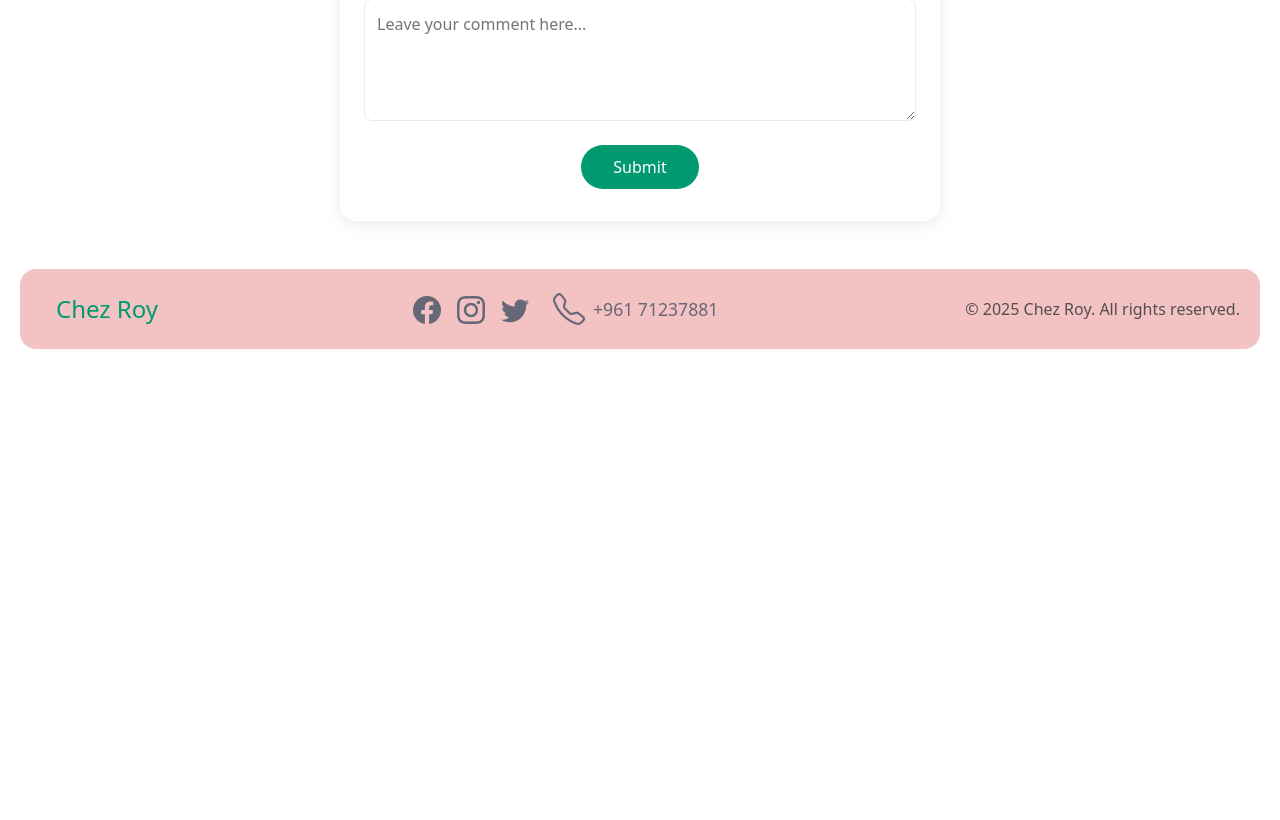
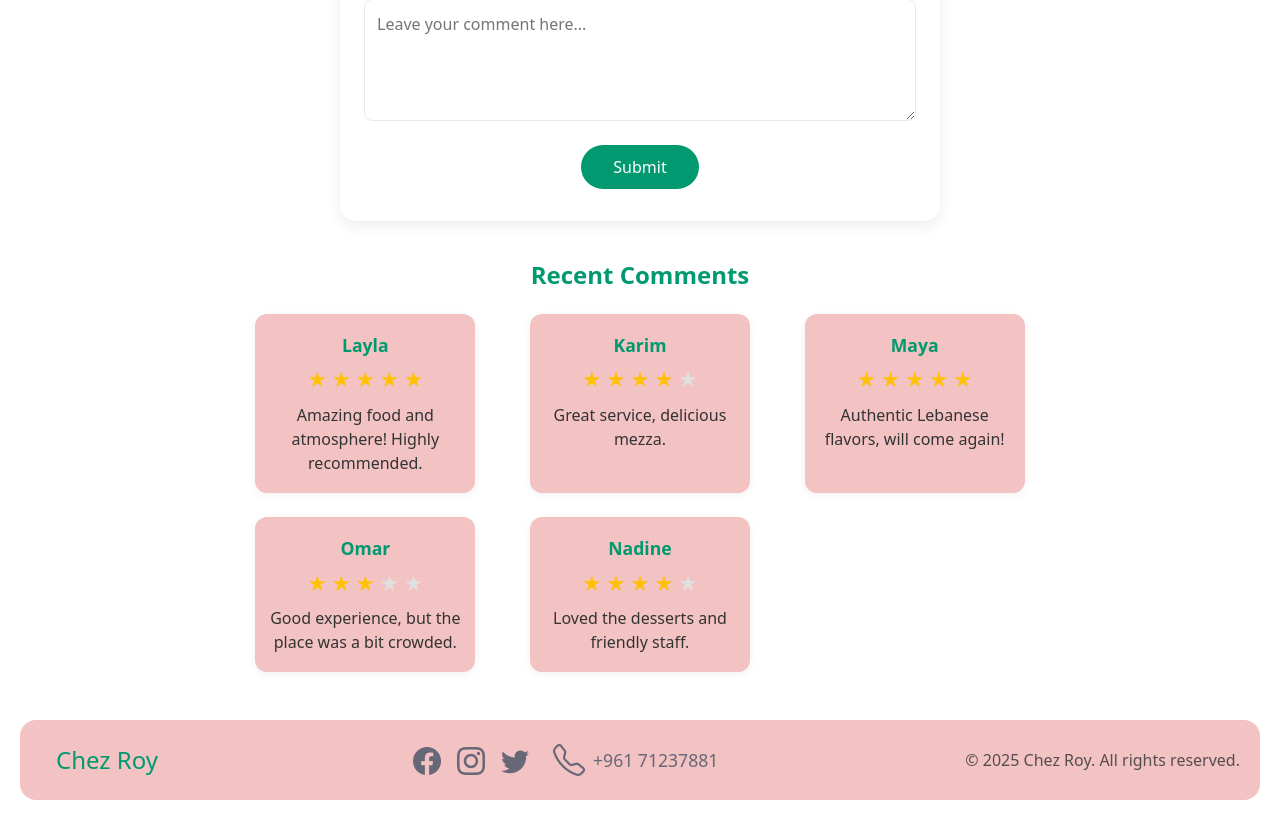
Before and after one commit to roybilain1/Restaurant, a React (Create React App) app in the folder restaurant/: page /About in a window 1280 px wide. Shown: the part 888-1708 px from the top of the page. Before the commit the page ends 1257 px from the top, so only its background shows below. Built offline with nearby package versions, Linux system fonts and the light colour scheme.

Commit message:
added some example comments

```diff
--- a/restaurant/src/components/About.js
+++ b/restaurant/src/components/About.js
@@ -3,7 +3,7 @@ import '../styles/about.css';
 import aboutImage from '../images/chez-roy-restaurant.png';
 
 const About = () => {
-
+    // the rating/comment section
     const [rating, setRating] = useState(0);
     const [hover, setHover] = useState(0);
     const [comment, setComment] = useState('');
@@ -14,8 +14,18 @@ const About = () => {
         setSubmitted(true);
     };
 
+    // example comments to show below the comment section
+    const exampleComments = [
+        { name: 'Layla', rating: 5, comment: 'Amazing food and atmosphere! Highly recommended.' },
+        { name: 'Karim', rating: 4, comment: 'Great service, delicious mezza.' },
+        { name: 'Maya', rating: 5, comment: 'Authentic Lebanese flavors, will come again!' },
+        { name: 'Omar', rating: 3, comment: 'Good experience, but the place was a bit crowded.' },
+        { name: 'Nadine', rating: 4, comment: 'Loved the desserts and friendly staff.' },
+    ];
+
     return (
         <div>
+            {/* picture and text about the restaurant */}
             <section className="about-hero">
                 <div className="about-hero-content">
                     <div className="about-hero-text">
@@ -31,10 +41,14 @@ const About = () => {
                     </div>
                 </div>
             </section>
+            {/* picture and text about the restaurant */}
 
+            {/* the comment and rating section */}
             <div className='about-rating-section'>
                 <h2>Rate Your Experience</h2>
                 <form onSubmit={handleSubmit} className="about-rating-form">
+
+                    {/* everything below is the star rating system */}
                     <div className="star-rating">
                         {[...Array(5)].map((_, i) => (
                             <span
@@ -48,6 +62,9 @@ const About = () => {
                             </span>
                         ))}
                     </div>
+                    {/* everything below is the star rating system*/}
+
+                    {/* everything below is the comment box */}
                     <textarea
                         className="comment-box"
                         placeholder="Leave your comment here..."
@@ -55,6 +72,7 @@ const About = () => {
                         onChange={e => setComment(e.target.value)}
                         rows={4}
                     />
+                    {/* everything below is the comment box */}
                     <button type="submit" className="submit-btn">Submit</button>
                 </form>
                 {submitted && (
@@ -63,7 +81,26 @@ const About = () => {
                     </div>
                 )}
             </div>
+            {/* the comment and rating section */}
 
+            {/* old comments section*/}
+            <div className="comments-section">
+                <h3>Recent Comments</h3>
+                <div className="comments-grid">
+                    {exampleComments.map((c, idx) => (
+                        <div className="comment-box-example" key={idx}>
+                            <div className="comment-user">{c.name}</div>
+                            <div className="comment-stars">
+                                {[...Array(5)].map((_, i) => (
+                                    <span key={i} className={i < c.rating ? 'star filled' : 'star'}>&#9733;</span>
+                                ))}
+                            </div>
+                            <div className="comment-text">{c.comment}</div>
+                        </div>
+                    ))}
+                </div>
+            </div>
+            {/* old comments section*/}
         </div>
 
     );
--- a/restaurant/src/styles/about.css
+++ b/restaurant/src/styles/about.css
@@ -1,3 +1,4 @@
+/* general css for about page */
 .about-hero {
   width: 100%;
   min-height: 60vh;
@@ -16,7 +17,11 @@
   width: 100%;
   gap: 48px;
 }
+/* general css for about page */
 
+
+
+/* css for the text and image section */
 .about-hero-text {
   flex: 1;
   padding: 40px 32px;
@@ -67,6 +72,12 @@
     padding: 24px 12px;
   }
 }
+/* css for the text and image section */
+
+
+
+
+/* css for the comment and rating section */
 .about-rating-section {
   margin: 60px auto 0 auto;
   max-width: 600px;
@@ -132,3 +143,85 @@
   font-weight: 500;
   font-size: 1.1rem;
 }
+/* css for the comment and rating section */
+
+
+
+/* css for the example comments section */
+.comments-section {
+  margin: 40px auto 0 auto;
+  max-width: 800px;
+  text-align: center;
+}
+
+.comments-section h3 {
+  color: #009970;
+  margin-bottom: 24px;
+  font-size: 1.5rem;
+  font-weight: 600;
+}
+
+.comments-grid {
+  display: grid;
+  grid-template-columns: repeat(3, 1fr);
+  gap: 24px;
+  justify-items: center;
+}
+
+.comment-box-example {
+  background: rgb(243, 194, 194);
+  border-radius: 12px;
+  box-shadow: 0 2px 8px rgba(0,0,0,0.06);
+  padding: 18px 14px;
+  min-height: 120px;
+  width: 100%;
+  max-width: 220px;
+  display: flex;
+  flex-direction: column;
+  align-items: center;
+}
+
+.comment-user {
+  font-weight: 600;
+  color: #009970;
+  margin-bottom: 8px;
+  font-size: 1.1rem;
+}
+
+.comment-stars {
+  margin-bottom: 8px;
+  font-size: 1.2rem;
+}
+
+.comment-stars .star {
+  color: #e0e0e0;
+  margin: 0 2px;
+}
+
+.comment-stars .star.filled {
+  color: #ffc107;
+}
+
+.comment-text {
+  color: #333;
+  font-size: 1rem;
+  text-align: center;
+}
+
+@media (max-width: 900px) {
+  .comments-grid {
+    grid-template-columns: repeat(2, 1fr);
+    gap: 16px;
+  }
+}
+
+@media (max-width: 600px) {
+  .comments-grid {
+    grid-template-columns: 1fr;
+    gap: 12px;
+  }
+  .comment-box-example {
+    max-width: 98vw;
+  }
+}
+/* css for the example comments section */
```
